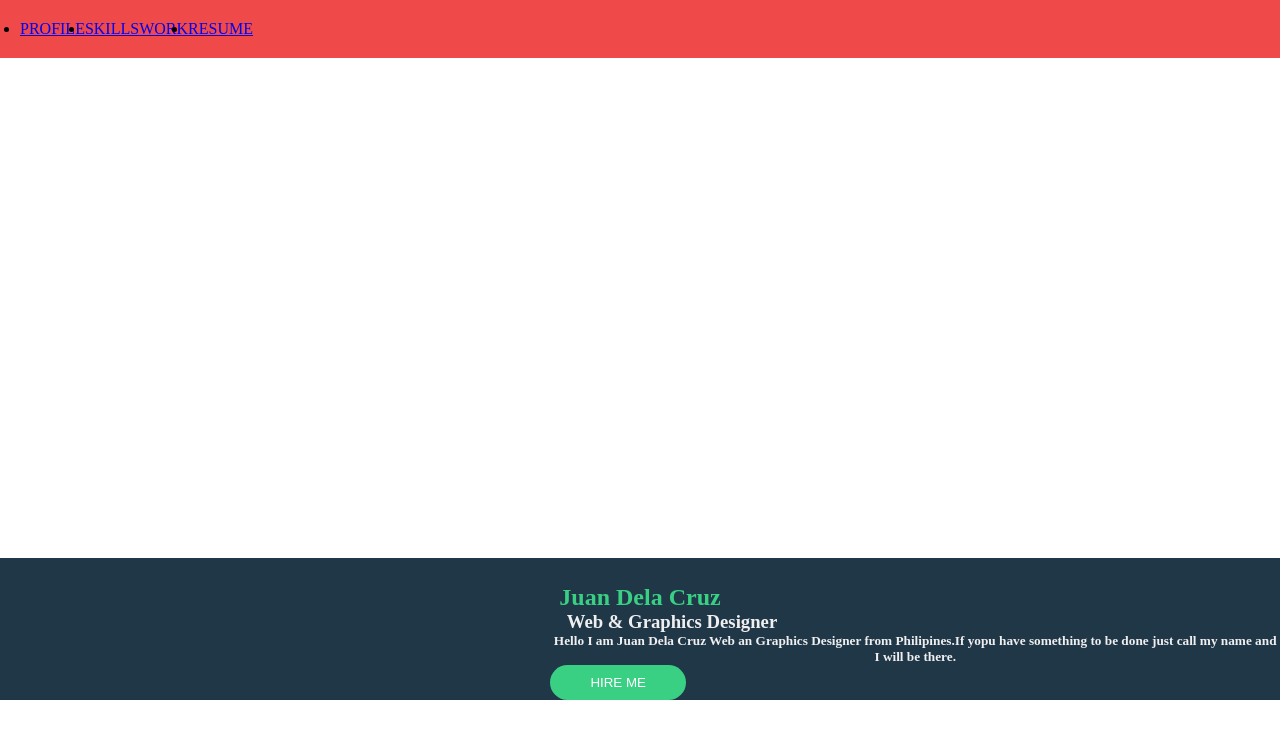
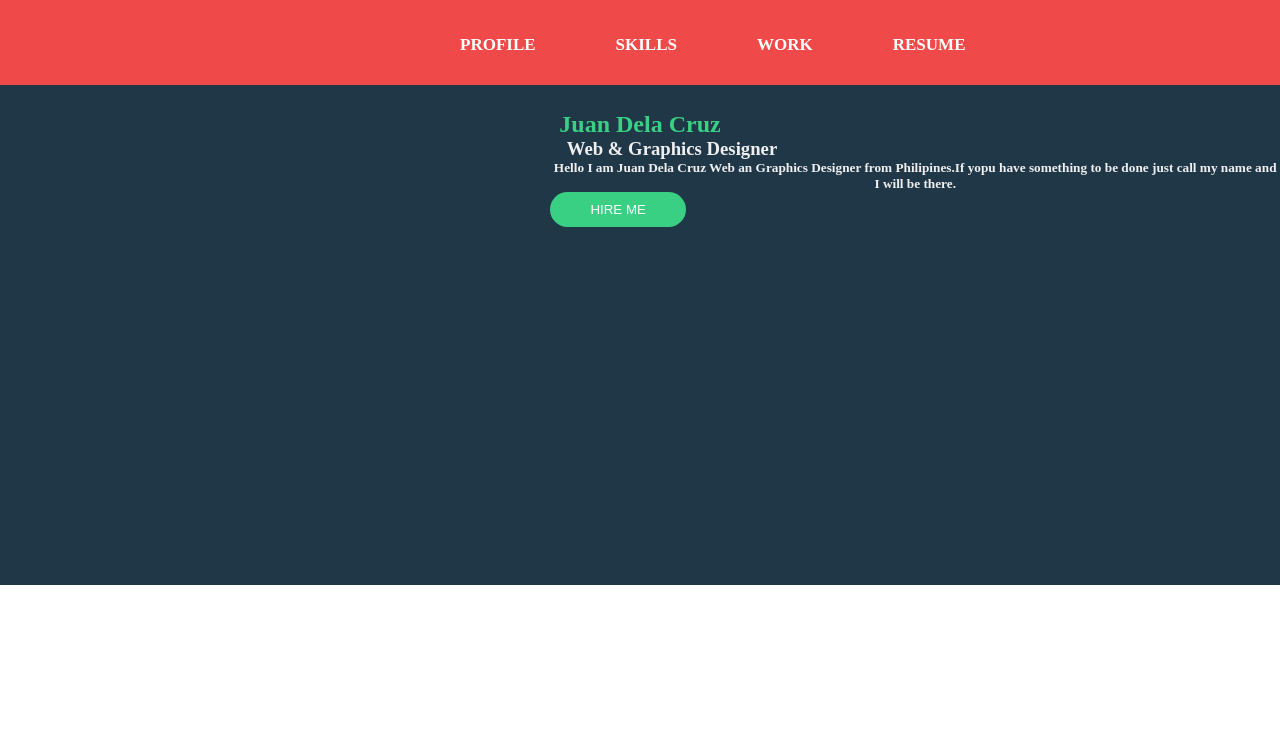
Before and after one commit to mariajho/portafolio-bem, a plain HTML site: page index.html in a window 1280 px wide. Shown: the top 738 px of the page. Drawn offline with Linux system fonts and the light colour scheme.

Commit message:
avanzando en html y sass, segunda seccion boton

```diff
--- a/index.html
+++ b/index.html
@@ -13,13 +13,14 @@
 	<!--menu con las clases BEM-->
 	<header>
 		<ul class="menu">
-			<li class="a-menu__item">
-				<a class="a-menu__item__link" href="#">PROFILE</a></li>
-				<li class="a-menu__item">
-					<a class="a-menu__item__link" href="#">SKILLS</a></li>
-					<a class="a-menu__item__link" href="#">WORK</a></li>
-					<li class="a-menu__item">
-						<a class="a-menu__item__link" href="#">RESUME</a></li>
+			<li class="menu__item">
+				<a class="menu__item__link" href="#">PROFILE</a></li>
+				<li class="menu__item">
+					<a class="menu__item__link" href="#">SKILLS</a></li>
+					<li class="menu__item">
+						<a class="menu__item__link" href="#">WORK</a></li>
+						<li class="menu__item">
+							<a class="menu__item__link" href="#">RESUME</a></li>
 						</ul>
 					</header>
 					<section>
--- a/sass/_style.scss
+++ b/sass/_style.scss
@@ -6,10 +6,9 @@
 .menu{
 	display:flex;
 	text-align:center;
-	padding:20px;
+	padding: 30px;
 	width:100%;
 	background-color:$menu;
-	margin-bottom:500px;
 }
 
 .menu__item{
@@ -17,35 +16,43 @@
 	font-size:10px;
 	font-weight:700;
 	color:white;
+	padding-left:80px;
+	margin-top:5px;
+	position:relative;
+	left:350px;
 }
 
 .menu__item__link{
 	color:white;
 	text-decoration:none;
-}
+	cursor:pointer;
+	font-size:17px;
+	}
 
 .datos{
 	width:100%;
+	height:500px;
 	background-color:$fondo;
-	position:relative;
-	bottom:00px;
+
 //Element
 &__nombre{
 	color:$titulo;
 	text-align:center;
 	padding-top:2%;
 }
+
 &__web{
 	color:$texto;
 	text-align:center;
 	padding-left:5%;
+}
 
-}
 &__descripcion{
 	color:$texto;
 	text-align:center;
 	padding-left:43%;
 }
+
 &__boton{
 	color:white;
 	background:$boton;
@@ -54,11 +61,8 @@
 	border-radius:20px;
 	border:none;
 	padding:10px 40px;
+	cursor:pointer;
+}
 
 
 }
-
-
-
-
-}
```
Also changed, not shown: css/main.css, foto.jpg (added), 1 other file. Lines whose indentation alone changed are shown as unchanged.
